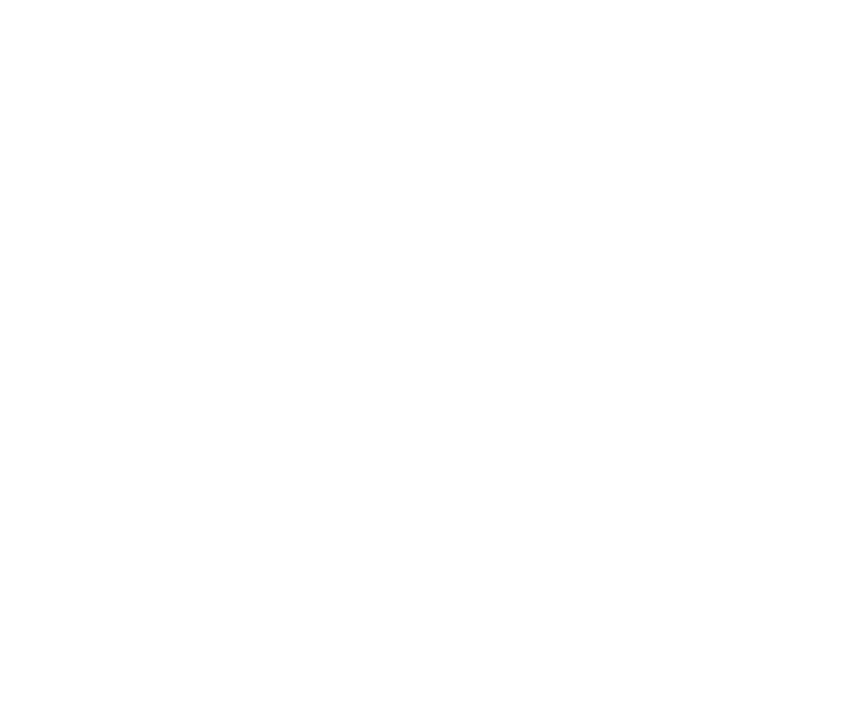
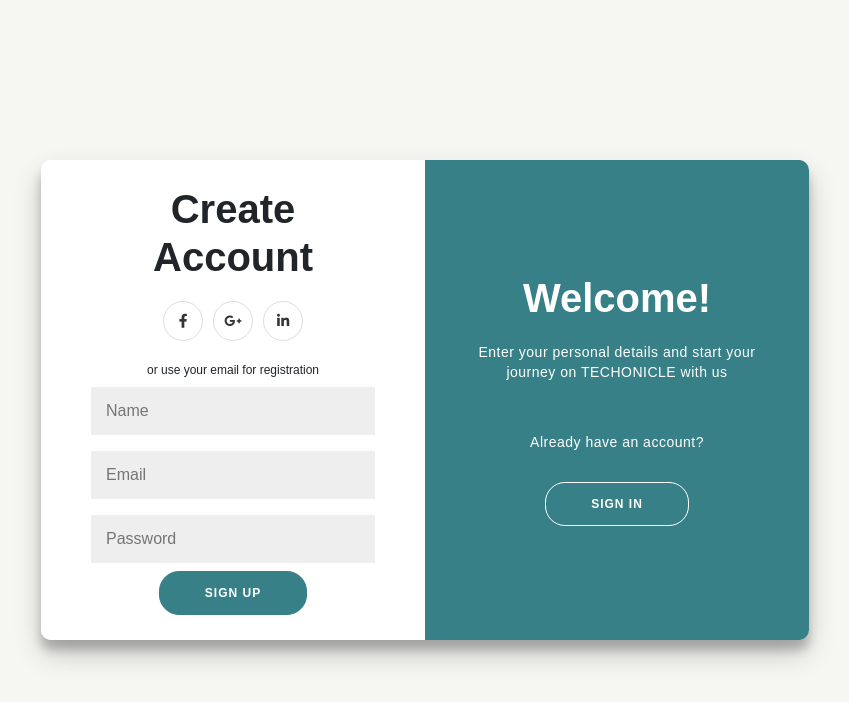
Before and after one commit to Spectrum-CETB/Tech-O-nicle, a React (Create React App) app: page /login-signup in a window 1280 px wide. Shown: the top 702 px of the page, without its empty margins (215-1064 px from the left). Built offline with nearby package versions, Linux system fonts and the light colour scheme; a web font is replaced by a local one.

Commit message:
login signup section

```diff
--- a/src/App.js
+++ b/src/App.js
@@ -4,6 +4,7 @@
 import CreateBlog from "./Components/Create Blog/CreateBlog";
 import Feed from "./Components/Feed/Feed";
 import SpecificBlog from "./Components/Specific Blog/Specific_blog";
+import LoginSignup from "./Components/Login Signup/LoginSignup"
 
 function App() {
   return (
@@ -18,6 +19,9 @@
         <Route path = "/create-blog">
           <CreateBlog/>
         </Route>
+        <Route path = "/login-signup">
+          <LoginSignup/>
+        </Route>
       </Router>
     </div>
   );
--- /dev/null
+++ b/src/Components/Login Signup/LoginSignup.js
@@ -0,0 +1,75 @@
+import React, {useState} from 'react'
+import './Style.css'
+
+
+
+function LoginSignup() {
+    const [rightPanel, setRightPanel] = useState(false);
+    function handleSignin(){
+        setRightPanel(true);
+    }
+    function handleSignup(){
+        setRightPanel(false);
+    }
+
+
+    return (
+        <div className="container__1 ">
+        <div className={rightPanel ? "container container_3 right-panel-active" : "container container_3"} id="container_3">
+
+        <div className="form-container sign-up-container">
+            <form action="#">
+                <h1>Sign in</h1>
+                <div className="social-container">
+                    <a href="#" className="social"><i className="fab fa-facebook-f"></i></a>
+                    <a href="#" className="social"><i className="fab fa-google-plus-g"></i></a>
+                    <a href="#" className="social"><i className="fab fa-linkedin-in"></i></a>
+                </div>
+                <span>or use your account</span>
+                <input type="email" placeholder="Email" />
+                <input type="password" placeholder="Password" />
+                <a href="#">Forgot your password?</a>
+                <button>Sign In</button>
+            </form>
+        </div>
+        <div className="form-container sign-in-container">
+            <form action="#">
+                <h1>Create Account</h1>
+                <div className="social-container">
+                    <a href="#" className="social"><i className="fab fa-facebook-f"></i></a>
+                    <a href="#" className="social"><i className="fab fa-google-plus-g"></i></a>
+                    <a href="#" className="social"><i className="fab fa-linkedin-in"></i></a>
+                </div>
+                <span>or use your email for registration</span>
+                <input type="text" placeholder="Name" />
+                <input type="email" placeholder="Email" />
+                <input type="password" placeholder="Password" />
+                <button>Sign Up</button>
+            </form>
+        </div>
+        <div className="overlay-container">
+            <div className="overlay">
+
+                <div className="overlay-panel overlay-right">
+                    <h1>Welcome!</h1>
+                    <p>Enter your personal details and start your journey on TECHONICLE with us</p>
+                    <p>Already have an account?</p>
+                    <button className="ghost signIn" id="signIn"  onClick={handleSignin}>Sign In</button>
+                </div>
+
+                <div className="overlay-panel overlay-left">
+                    <h1>Welcome Back!</h1>
+                    <p>To explore the world of TECHONICLE with us please login with your personal info</p>
+                    <p>Not a member yet?</p>
+                    <button className="ghost signUp" id="signUp" onClick={handleSignup}>Sign Up</button>
+                </div>
+
+
+            </div>
+        </div>
+    </div>
+    </div>
+    )
+}
+
+export default LoginSignup
--- /dev/null
+++ b/src/Components/Login Signup/Style.css
@@ -0,0 +1,218 @@
+.container__1 {
+    font-family: 'Montserrat', sans-serif;
+    background: #f6f6f2;
+    display: flex;
+    flex-direction: column;
+    justify-content: center;
+    align-items: center;
+    height: 100vh;
+	margin-top: 0px;
+}
+
+h1 {
+    font-weight: bold;
+    margin: 0;
+}
+
+p {
+    font-size: 14px;
+    font-weight: 100;
+    line-height: 20px;
+    letter-spacing: .5px;
+    margin: 20px 0 30px;
+}
+
+span {
+    font-size: 12px;
+}
+
+a {
+    color: #333;
+    font-size: 14px;
+    text-decoration: none;
+    margin: 15px 0;
+}
+
+.container {
+    background: #fff;
+    border-radius: 10px;
+    box-shadow: 0 14px 28px rgba(0, 0, 0, .2), 0 10px 10px rgba(0, 0, 0, .2);
+    position: relative;
+    overflow: hidden;
+    width: 768px;
+    max-width: 100%;
+    min-height: 480px;
+}
+
+.form-container form {
+    background: #fff;
+    display: flex;
+    flex-direction: column;
+    padding:  0 50px;
+    height: 100%;
+    justify-content: center;
+    align-items: center;
+    text-align: center;
+}
+
+.social-container {
+    margin: 20px 0;
+}
+
+.social-container a {
+    border: 1px solid #ddd;
+    border-radius: 50%;
+    display: inline-flex;
+    justify-content: center;
+    align-items: center;
+    margin: 0 5px;
+    height: 40px;
+    width: 40px;
+}
+
+.form-container input {
+    background: #eee;
+    border: none;
+    padding: 12px 15px;
+    margin: 8px 0;
+    width: 100%;
+}
+
+button {
+    border-radius: 20px;
+    border: 1px solid #388087;
+    background: #388087;
+    color: #fff;
+    font-size: 12px;
+    font-weight: bold;
+    padding: 12px 45px;
+    letter-spacing: 1px;
+    text-transform: uppercase;
+    transition: transform 80ms ease-in;
+}
+
+button:active {
+    transform: scale(.95);
+}
+
+button:focus {
+    outline: none;
+}
+
+button.ghost {
+    background: transparent;
+    border-color: #fff;
+}
+
+.form-container {
+    position: absolute;
+    top: 0;
+    height: 100%;
+    transition: all .6s ease-in-out;
+}
+
+.sign-in-container {
+    left: 0;
+    width: 50%;
+    z-index: 2;
+}
+
+.sign-up-container {
+    left: 0;
+    width: 50%;
+    z-index: 1;
+    opacity: 0;
+}
+
+.overlay-container {
+    position: absolute;
+    top: 0;
+    left: 50%;
+    width: 50%;
+    height: 100%;
+    overflow: hidden;
+    transition: transform .6s ease-in-out;
+    z-index: 100;
+}
+
+.overlay {
+    background: #388087;
+
+    color: #fff;
+    position: relative;
+    left: -100%;
+    height: 100%;
+    width: 200%;
+    transform: translateY(0);
+    transition: transform .6s ease-in-out;
+}
+
+.overlay-panel {
+    position: absolute;
+    top: 0;
+    display: flex;
+    flex-direction: column;
+    justify-content: center;
+    align-items: center;
+    padding: 0 40px;
+    height: 100%;
+    width: 50%;
+    text-align: center;
+    transform: translateY(0);
+    transition: transform .6s ease-in-out;
+}
+
+.overlay-right {
+    right: 0;
+    transform: translateY(0);
+}
+
+.overlay-left {
+    transform: translateY(-20%);
+}
+
+/* Move signin to right */
+.container.right-panel-active .sign-in-container {
+    transform: translateY(100%);
+}
+
+/* Move overlay to left */
+.container.right-panel-active .overlay-container {
+    transform: translateX(-100%);
+}
+
+/* Bring signup over signin */
+.container.right-panel-active .sign-up-container {
+    transform: translateX(100%);
+    opacity: 1;
+    z-index: 5;
+}
+
+/* Move overlay back to right */
+.container.right-panel-active .overlay {
+    transform: translateX(50%);
+}
+
+/* Bring back the text to center */
+.container.right-panel-active .overlay-left {
+    transform: translateY(0);
+}
+
+/* Same effect for right */
+.container.right-panel-active .overlay-right {
+    transform: translateY(20%);
+}
+
+.footer {
+	margin-top: 25px;
+	text-align: center;
+}
+
+
+.icons {
+	display: flex;
+	width: 30px;
+	height: 30px;
+	letter-spacing: 15px;
+	align-items: center;
+}
```
Also changed, not shown: 1 other file (tests, documents, lock files or other folders).
